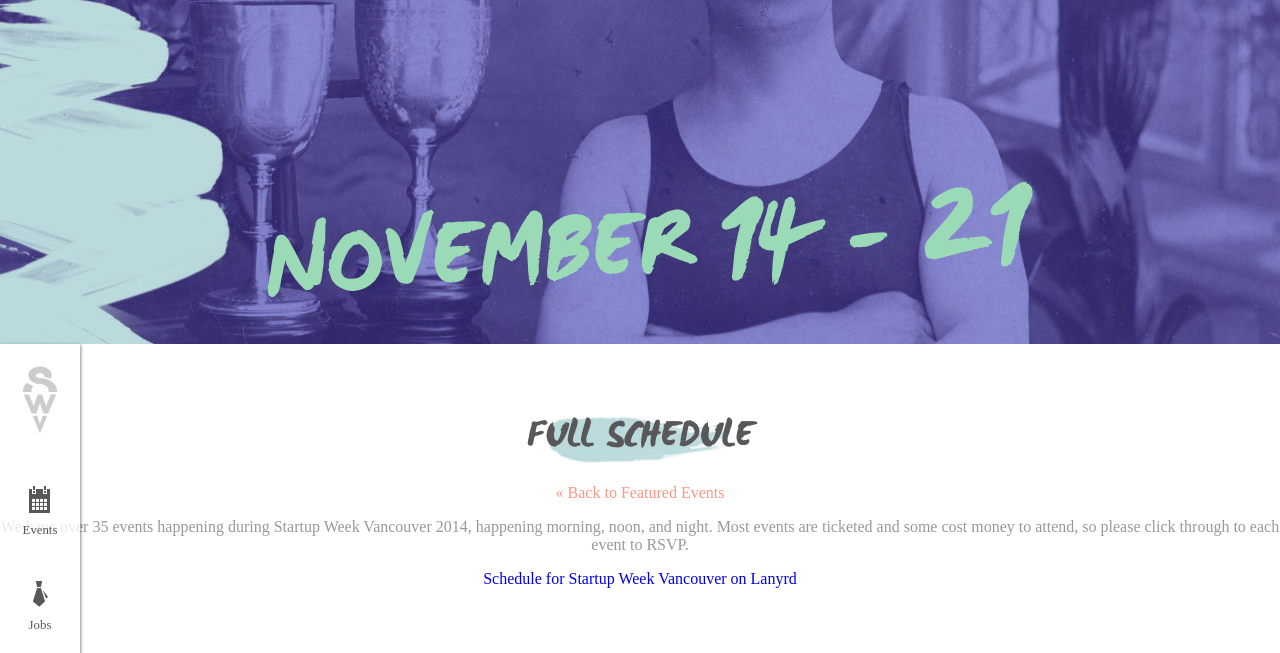
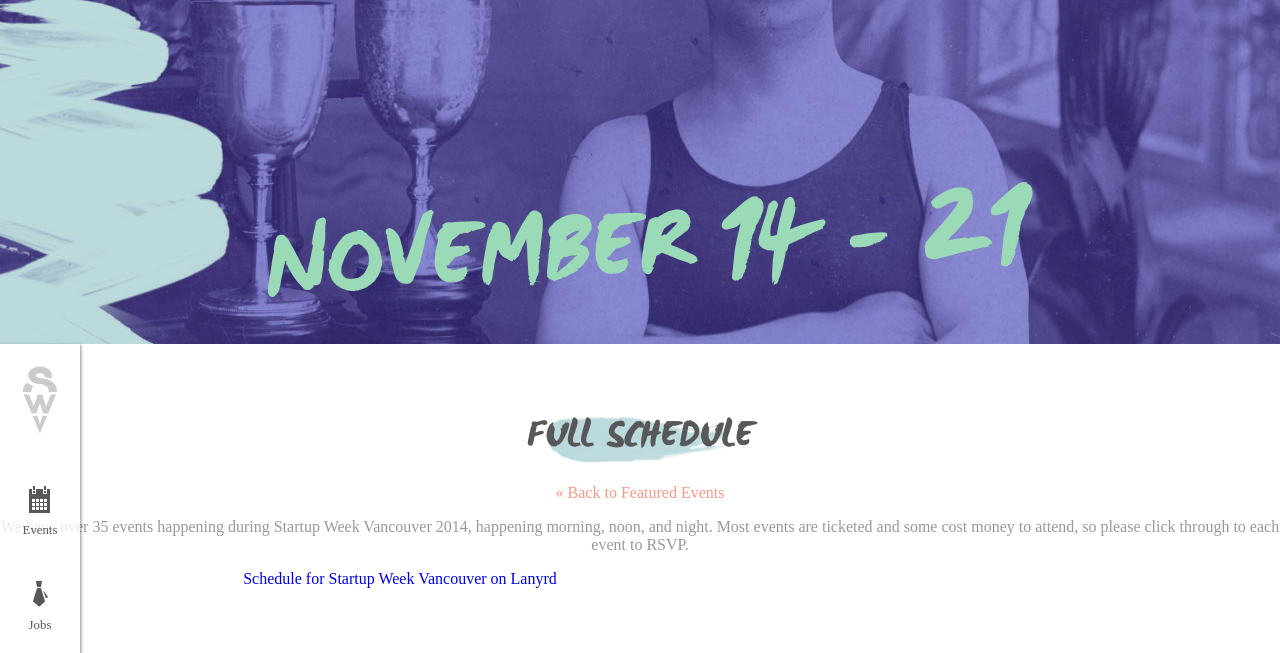
Before and after one commit to PixelCrafters/StartupWeekVancouver, a website: page events.html in a window 1280 px wide. Shown: the part 147-800 px from the top of the page. Drawn offline with Linux system fonts and the light colour scheme; a script that the page names is missing.

Commit message:
Width for Lanyrd events

```diff
--- a/events.html
+++ b/events.html
@@ -63,7 +63,7 @@
         <p>We have over 35 events happening during Startup Week Vancouver 2014, happening morning, noon, and night. Most events are ticketed and some cost money to attend, so please click through to each event to RSVP.</p>
 
 <!-- Add this where you want the output to appear -->
-<div class="lanyrd-target-schedule">
+<div class="lanyrd-target-schedule" style="width: 800px;">
     <a href="http://lanyrd.com/2014/startup-week-vancouver/schedule/"
         class="lanyrd-schedule"
         data-lanyrd-locations
```
